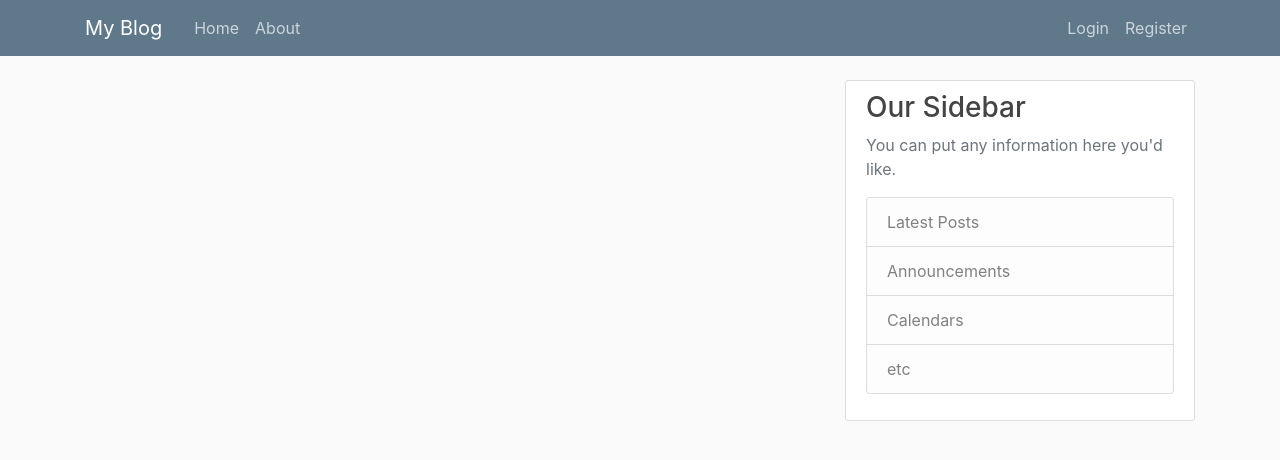
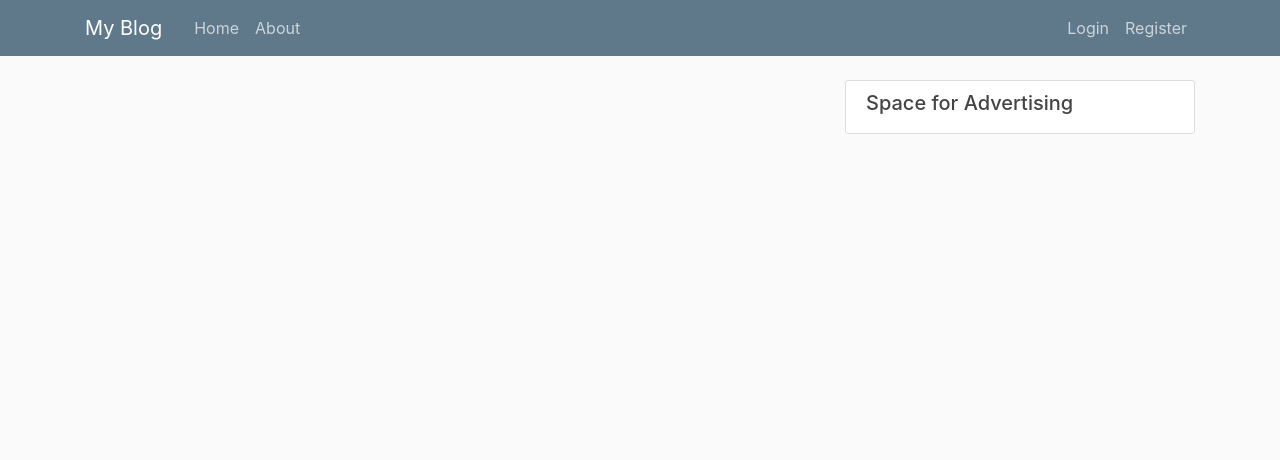
Before and after one commit to danielprus/sda_projekt_koncowy, a Django app: page / in a window 1280 px wide. Shown: the top 460 px of the page. Run offline with Django 3.2, Linux system fonts and the light colour scheme; data that the repository does not hold is empty; some libraries are stand-ins or nearby versions.

Commit message:
3rd commit

```diff
--- a/final_project/final_project/blog/templates/blog/base.html
+++ b/final_project/final_project/blog/templates/blog/base.html
@@ -61,15 +61,7 @@
             </div>
             <div class="col-md-4">
                 <div class="content-section">
-                    <h3>Our Sidebar</h3>
-                    <p class='text-muted'>You can put any information here you'd like.
-                        <ul class="list-group">
-                        <li class="list-group-item list-group-item-light">Latest Posts</li>
-                        <li class="list-group-item list-group-item-light">Announcements</li>
-                        <li class="list-group-item list-group-item-light">Calendars</li>
-                        <li class="list-group-item list-group-item-light">etc</li>
-                        </ul>
-                    </p>
+                    <h5>Space for Advertising</h5>
                 </div>
             </div>
         </div>
--- a/final_project/final_project/blog/templates/blog/home.html
+++ b/final_project/final_project/blog/templates/blog/home.html
@@ -16,7 +16,6 @@
     {% if is_paginated %}
         {% if page_obj.has_previous %}
             <a class="btn btn-outline-info mb-4" href="?page=1">First</a>
-            <a class="btn btn-outline-info mb-4" href="?page={{ page_obj.previous_page_number }}">Previous</a>
         {% endif %}
         {% for num in page_obj.paginator.page_range %}
             {% if page_obj.number == num %}
@@ -26,7 +25,6 @@
             {% endif %}
         {% endfor %}
         {% if page_obj.has_next %}
-            <a class="btn btn-outline-info mb-4" href="?page={{ page_obj.next_page_number }}"">Next</a>
             <a class="btn btn-outline-info mb-4" href="?page={{ page_obj.paginator.num_pages }}">Last</a>
         {% endif %}
     {% endif %}
--- a/final_project/final_project/blog/templates/blog/user_posts.html
+++ b/final_project/final_project/blog/templates/blog/user_posts.html
@@ -17,7 +17,6 @@
     {% if is_paginated %}
         {% if page_obj.has_previous %}
             <a class="btn btn-outline-info mb-4" href="?page=1">First</a>
-            <a class="btn btn-outline-info mb-4" href="?page={{ page_obj.previous_page_number }}">Previous</a>
         {% endif %}
         {% for num in page_obj.paginator.page_range %}
             {% if page_obj.number == num %}
@@ -27,7 +26,6 @@
             {% endif %}
         {% endfor %}
         {% if page_obj.has_next %}
-            <a class="btn btn-outline-info mb-4" href="?page={{ page_obj.next_page_number }}"">Next</a>
             <a class="btn btn-outline-info mb-4" href="?page={{ page_obj.paginator.num_pages }}">Last</a>
         {% endif %}
     {% endif %}
--- a/final_project/final_project/blog/views.py
+++ b/final_project/final_project/blog/views.py
@@ -17,14 +17,14 @@ class PostListView(ListView):
     template_name = 'blog/home.html'
     context_object_name = 'posts'
     ordering = ['-date_posted']
-    paginate_by = 4
+    paginate_by = 3
 
 
 class UserPostListView(ListView):
     model = Post
     template_name = 'blog/user_posts.html'
     context_object_name = 'posts'
-    paginate_by = 4
+    paginate_by = 3
 
     def get_queryset(self):
         user = get_object_or_404(User, username=self.kwargs.get('username'))
--- a/final_project/final_project/users/templates/users/password_reset_done.html
+++ b/final_project/final_project/users/templates/users/password_reset_done.html
@@ -1,6 +1,6 @@
 {% extends 'blog/base.html' %}
 {% block content %}
     <div class="alert alert_info">
-        An e-mail has been sent with instructions to reset password
+        An e-mail has been sent with instructions to reset your password.
     </div>
 {% endblock content %}
```
Also changed, not shown: final_project/final_project/final_project/urls.py (+0 -9 lines).
